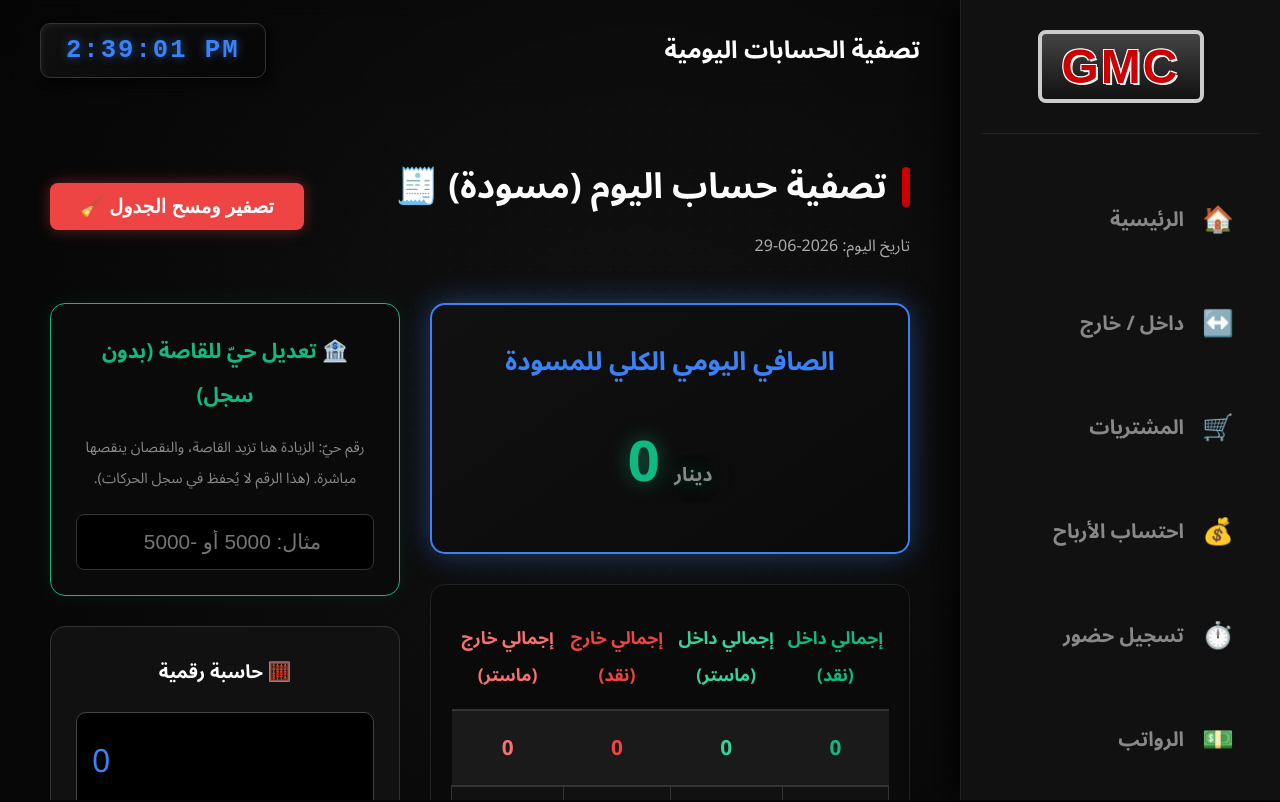
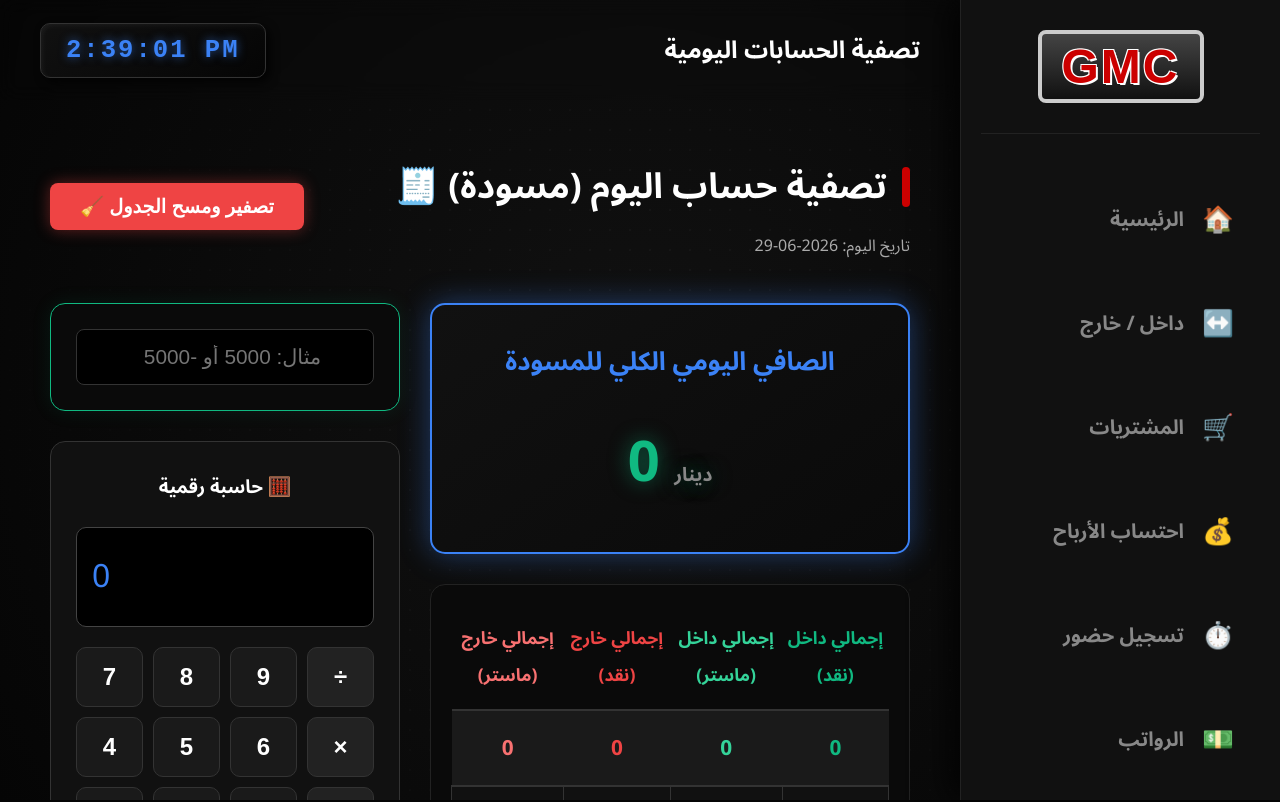
Before and after one commit to salhhaider08-boop/gm-basra, a React (Vite) app: page /clear in a window 1280 px wide. Shown: the top 802 px of the page. Built offline with nearby package versions, Linux system fonts and the light colour scheme; a web font is replaced by a local one.

Commit message:
Remove explanatory text from safe adjustment field

```diff
--- a/src/pages/AccountClear.jsx
+++ b/src/pages/AccountClear.jsx
@@ -194,10 +194,7 @@ export default function AccountClear() {
 
           {/* Safe Linkage */}
           <div style={{ background: '#0a0a0a', padding: '25px', borderRadius: '15px', border: '1px solid #10b981', boxShadow: '0 0 20px rgba(16,185,129,0.1)' }}>
-            <h3 style={{ margin: '0 0 15px 0', color: '#10b981', textAlign: 'center', fontSize: '1.3rem' }}>🏦 تعديل حيّ للقاصة (بدون سجل)</h3>
-            <p style={{ color: '#888', fontSize: '0.9rem', textAlign: 'center', marginBottom: '20px' }}>
-              رقم حيّ: الزيادة هنا تزيد القاصة، والنقصان ينقصها مباشرة. (هذا الرقم لا يُحفظ في سجل الحركات).
-            </p>
+
             <input
               type="number"
               className="custom-select"
```
